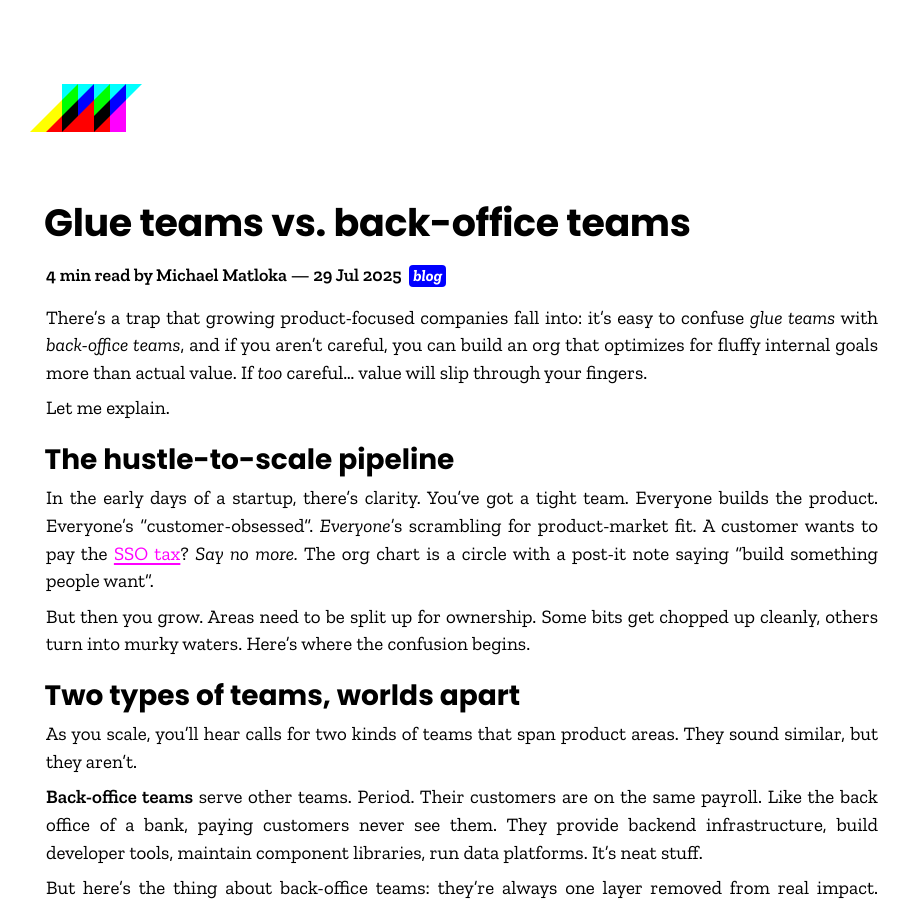
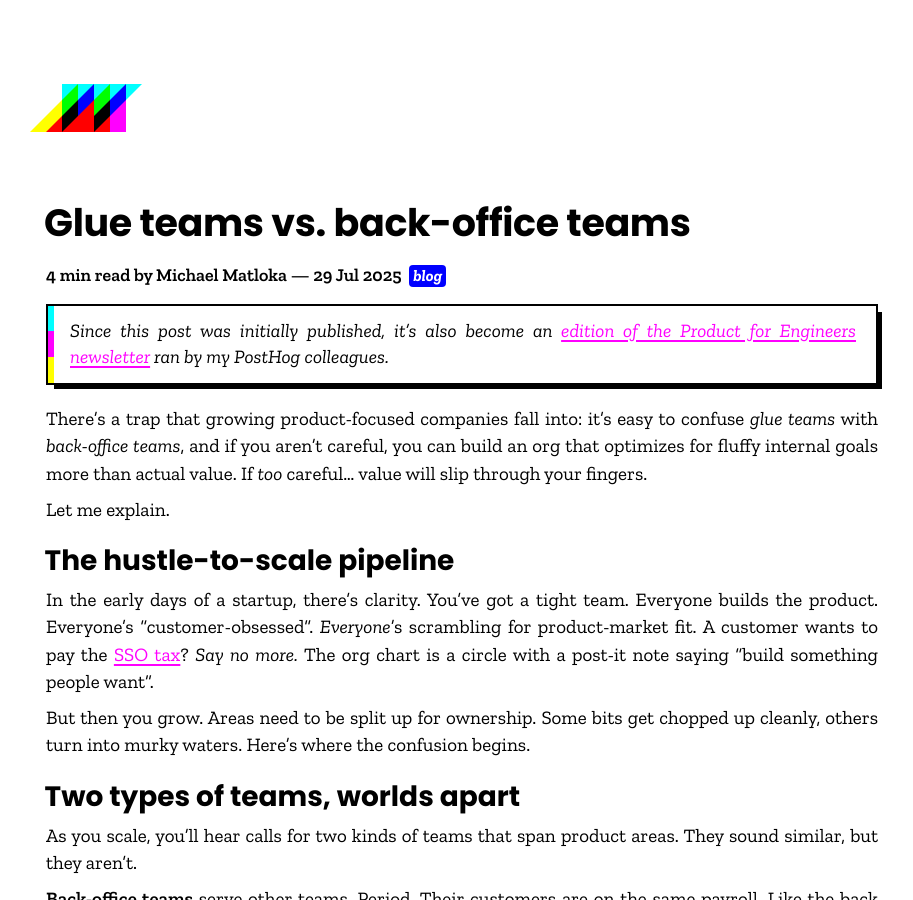
Before and after one commit to Twixes/matloka.com, a Jekyll site: the page built from _posts/2025-07-29-glue-teams-vs-back-office-teams.md, in a window 1280 px wide and 900 px high. Shown: the whole window, without its empty margins (178-1091 px from the left). Built offline with Jekyll 4.4.1, drawn with Linux system fonts in a browser that asks for light colours; comment, search, counter and statistics services are not loaded.

Commit message:
Add Product for Engineers note

```diff
--- a/_posts/2025-07-29-glue-teams-vs-back-office-teams.md
+++ b/_posts/2025-07-29-glue-teams-vs-back-office-teams.md
@@ -4,6 +4,8 @@ description: "As your product-focused org scales, you'll hear calls for two kind
 tag: blog
 image: /assets/glue-teams-vs-back-office-teams/banner.png
 ---
+
+> *Since this post was initially published, it's also become an [edition of the Product for Engineers newsletter](https://newsletter.posthog.com/p/glue-teams-vs-back-office-teams) ran by my PostHog colleagues.*
 
 There's a trap that growing product-focused companies fall into: it's easy to confuse *glue teams* with *back-office teams*, and if you aren't careful, you can build an org that optimizes for fluffy internal goals more than actual value. If *too* careful… value will slip through your fingers.
 
```
